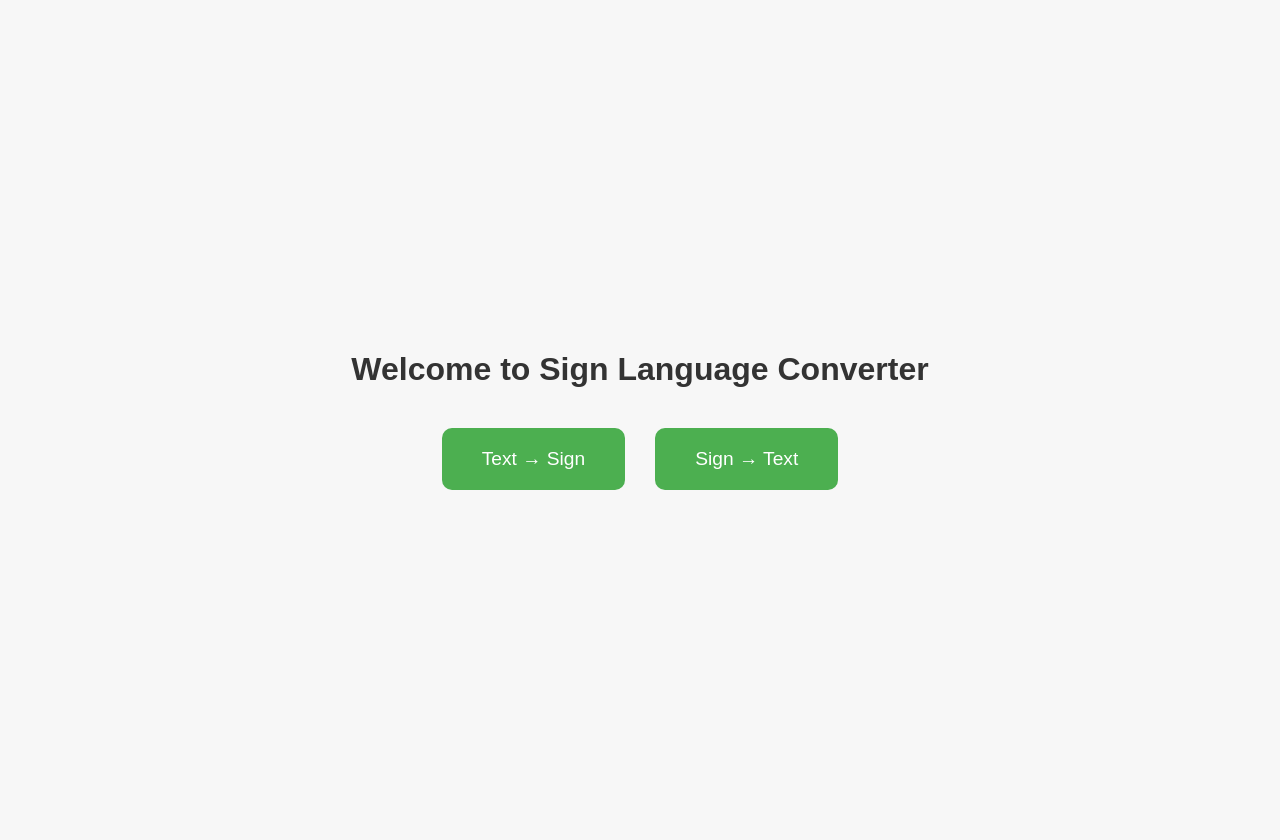
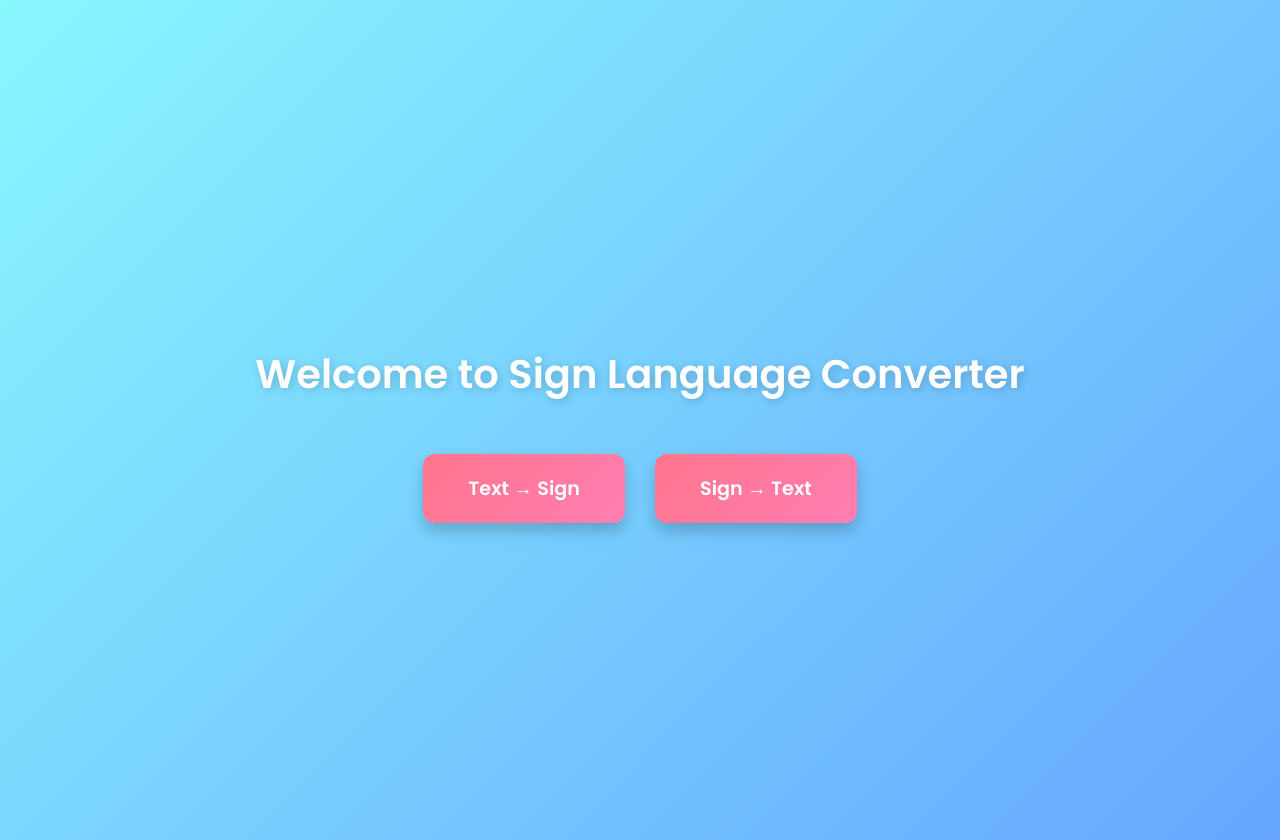
Before and after one commit to nitishmaurya320/SignToText-Backend, a Flask app: page / in a window 1280 px wide. Before the commit the page ends 490 px from the top, so only its background shows below. Run offline with Flask 3, Linux system fonts and the light colour scheme; parts of the project's set-up code (start-up, migrations or seed data) failed here and were passed over.

Commit message:
home page

```diff
--- a/templates/home.html
+++ b/templates/home.html
@@ -4,23 +4,28 @@
   <meta charset="UTF-8">
   <meta name="viewport" content="width=device-width, initial-scale=1.0">
   <title>Sign Language Converter</title>
+  <link href="https://fonts.googleapis.com/css2?family=Poppins:wght@400;600&display=swap" rel="stylesheet">
   <style>
     body {
-      font-family: Arial, sans-serif;
-      background-color: #f7f7f7;
+      font-family: 'Poppins', sans-serif;
+      background: linear-gradient(135deg, #89f7fe 0%, #66a6ff 100%);
       display: flex;
       flex-direction: column;
       align-items: center;
       justify-content: center;
       height: 100vh;
       margin: 0;
-      padding:10px
+      padding: 20px;
+      overflow: hidden;
     }
 
     h1 {
-      color: #333;
-      margin-bottom: 40px;
+      color: #fff;
+      font-size: 2.5rem;
+      margin-bottom: 50px;
       text-align: center;
+      text-shadow: 2px 2px 10px rgba(0,0,0,0.2);
+      animation: fadeInDown 1s ease forwards;
     }
 
     .button-container {
@@ -28,24 +33,29 @@
       gap: 30px;
       flex-wrap: wrap;
       justify-content: center;
+      animation: fadeInUp 1s ease forwards;
+      animation-delay: 0.5s;
+      opacity: 0;
     }
 
     .btn {
-      background-color: #4CAF50;
-      color: white;
-      padding: 20px 40px;
+      background: linear-gradient(135deg, #ff758c 0%, #ff7eb3 100%);
+      color: #fff;
+      padding: 20px 45px;
       font-size: 1.2rem;
+      font-weight: 600;
       border: none;
-      border-radius: 10px;
+      border-radius: 12px;
       cursor: pointer;
-      transition: 0.3s;
+      transition: all 0.3s ease;
+      box-shadow: 0 8px 15px rgba(0,0,0,0.2);
       text-decoration: none;
       text-align: center;
     }
 
     .btn:hover {
-      background-color: #45a049;
-      transform: scale(1.05);
+      transform: translateY(-5px) scale(1.05);
+      box-shadow: 0 12px 20px rgba(0,0,0,0.3);
     }
 
     @media (max-width: 600px) {
@@ -53,6 +63,17 @@
         padding: 15px 30px;
         font-size: 1rem;
       }
+    }
+
+    /* Animations */
+    @keyframes fadeInDown {
+      0% { opacity: 0; transform: translateY(-50px); }
+      100% { opacity: 1; transform: translateY(0); }
+    }
+
+    @keyframes fadeInUp {
+      0% { opacity: 0; transform: translateY(50px); }
+      100% { opacity: 1; transform: translateY(0); }
     }
   </style>
 </head>
```
